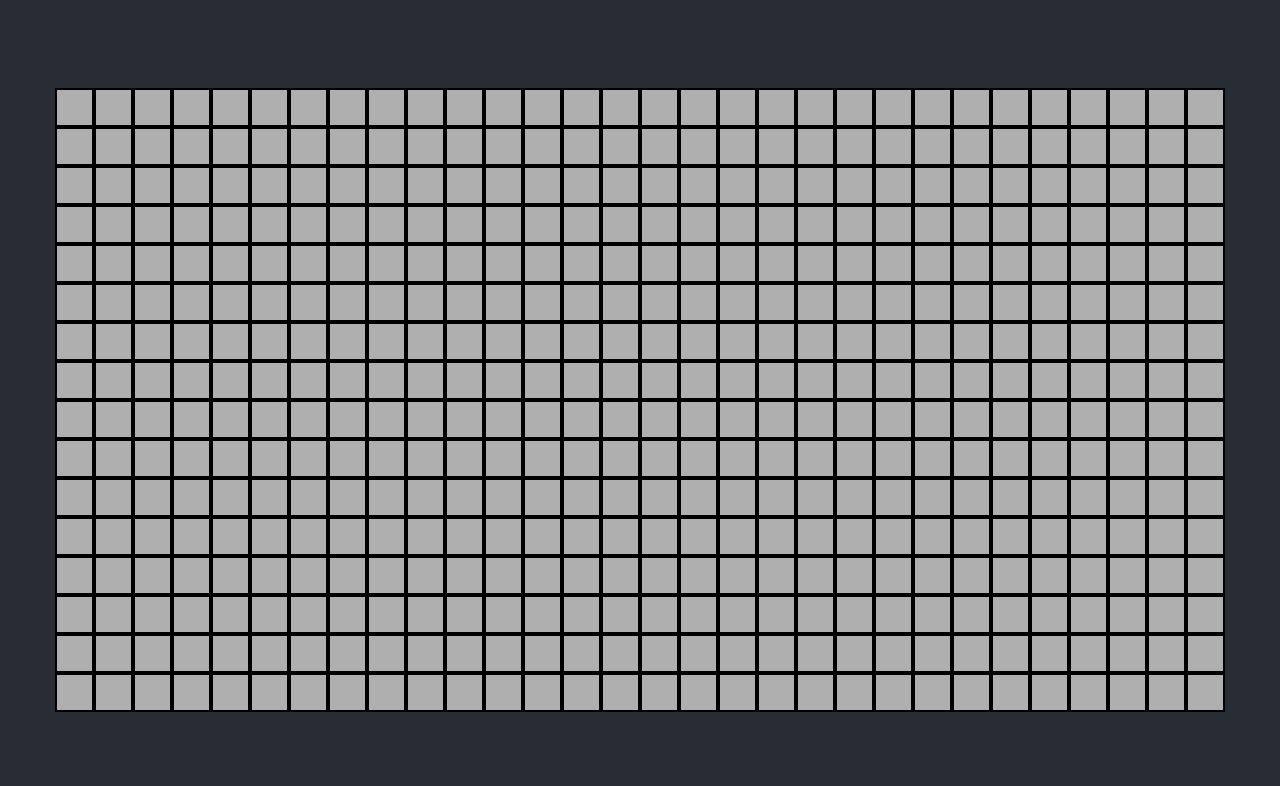
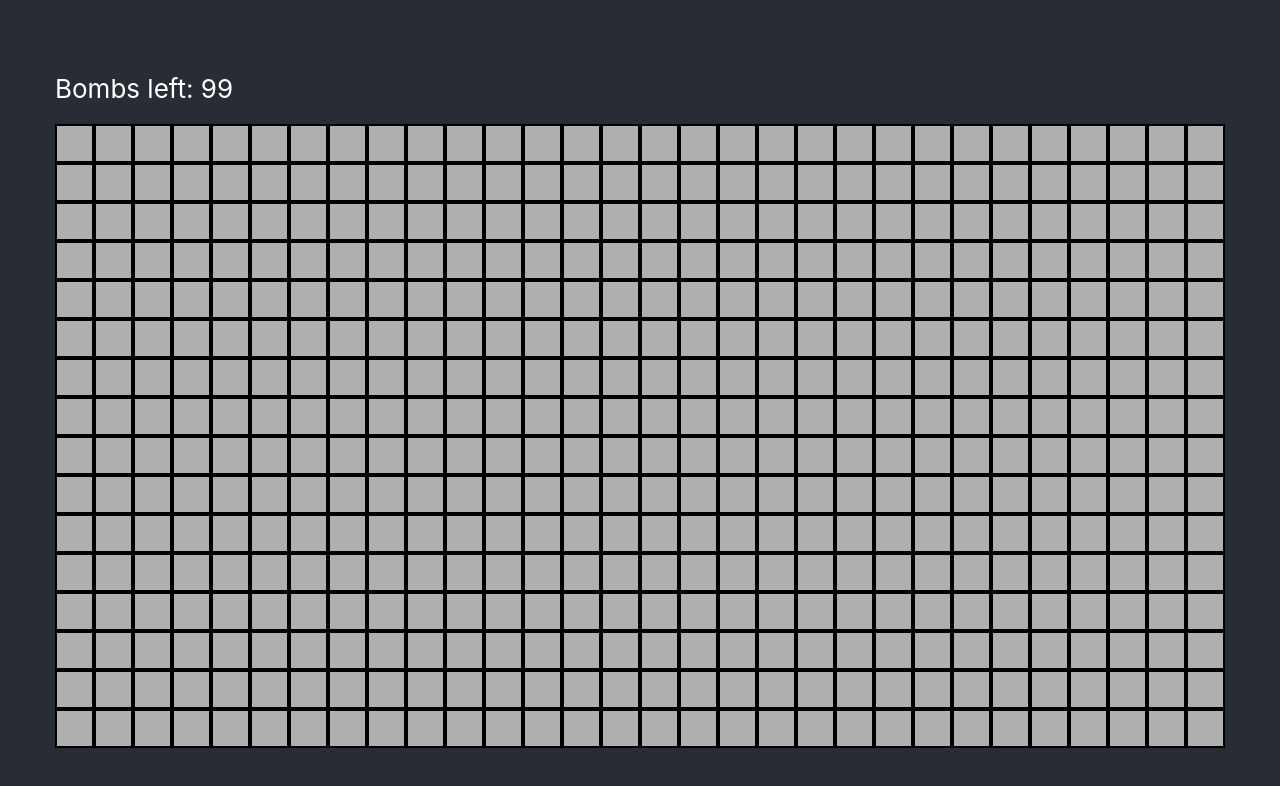
Before and after one commit to alysson-pina/minesweeper-react, a React (Create React App) app: page / in a window 1280 px wide. Shown: the top 786 px of the page. Built offline with nearby package versions, Linux system fonts and the light colour scheme.

Commit message:
Implement lose game condition

```diff
--- a/src/components/board/Board.jsx
+++ b/src/components/board/Board.jsx
@@ -1,5 +1,5 @@
 
-import React, { useState } from 'react'
+import React, { useState, useMemo } from 'react'
 
 import { Wrapper } from './styles'
 import { Field } from '..'
@@ -8,35 +8,42 @@ const initBoard = (height, width, bombCount) => {
   let pos
 
   const board = Array.from(
-    { length: height * width }, (_, i) => ({ i, value: ''  })
+    { length: height * width }, (_, i) => ({ i, value: '' })
   )
 
   for(let i=0; i<bombCount; i+=1){
-    pos = Math.random() * height * width
-    board[Math.floor(pos)].value = true
+    pos = Math.floor((Math.random() * height * width))
+    board[pos].value = true
+
+    // update neighbors
+    // updateNeighbours()
   }
 
   return board
 }
 
-const Board = ({ height, width, bombCount }) => {
-  const [lost, setLost] = useState(false)
-  const [won, setWon] = useState(false)
-
-  const loseGame = () => {
-    setLost(true)
-  }
-
+const Board = ({ height, width, bombCount, setBombCount, lost, setLost }) => {
   const revealNeighborhood = () => {}
 
-  const board = initBoard(height, width, bombCount)
+  const board = useMemo(() => initBoard(height, width, bombCount), [height, width, bombCount])
 
-  console.log({ board })
+  console.log({board})
+
+  const updateBombCount = (bool) => setBombCount(bombCount + (bool ? -1 : 1))
 
   return (
     <Wrapper>
       {
-        board.map(({ i, value }) => <Field key={i} index={i} hasMine={value} />)
+        board.map(({ i, value }) => (
+          <Field
+            key={i}
+            index={i}
+            hasMine={value}
+            lost={lost}
+            setLost={setLost}
+            updateBombCount={updateBombCount}
+          />
+        ))
       }
     </Wrapper>
   )
--- a/src/components/field/Field.jsx
+++ b/src/components/field/Field.jsx
@@ -1,28 +1,58 @@
 
-import React, { useState } from 'react'
+import React, { useLayoutEffect, useState } from 'react'
 import { Cell } from './styles'
 
-const Field = ({ hasMine, revealNeighborhood, loseGame, index }) => {
+const Field = ({ hasMine, revealNeighborhood, lost, setLost, updateBombCount, index }) => {
   const [clicked, setClicked] = useState(false)
+  const [isFlagged, setFlagged] = useState(false)
+  const [value, setValue] = useState('')
 
-  const handleClick = () => {
-    if(clicked) {
+  useLayoutEffect(() => {
+    if(lost) {
+      setValue(hasMine ? '💣' : '')
+    }
+  }, [lost, hasMine, setValue])
+
+  const handleRightClick = (e) => {
+    e.preventDefault()
+
+    if(lost) {
+      return
+    }
+
+    const newValue = !isFlagged
+
+    updateBombCount(newValue)
+    setFlagged(newValue)
+
+    if(newValue) {
+      setValue('🚩')
+    } else {
+      setValue('')
+    }
+  }
+
+  const handleLeftClick = (e) => {
+    e.preventDefault()
+
+    if(clicked || lost) {
       return
     }
 
     setClicked(true)
 
     if (hasMine) {
-      loseGame()
+      setValue('💣')
+      setLost(true)
     } else {
-      revealNeighborhood()
+      // show value
+      // revealNeighborhood()
     }
   }
 
   return (
-    <Cell onClick={() => handleClick}>
-      {/* {clicked ? 'X' : ''} */}
-      {/* {hasMine ? '💣' : ''} */}
+    <Cell onClick={handleLeftClick} onContextMenu={handleRightClick} mistakeWasHere={hasMine && clicked}>
+      {value}
     </Cell>
   )
 }
--- a/src/components/field/styles.js
+++ b/src/components/field/styles.js
@@ -6,4 +6,5 @@ export const Cell = styled.div`
   height: 35px;
   background-color: #AFAFAF;
   border: 2px solid black;
+  border-color: ${props => props.mistakeWasHere ? 'red' : 'default'}
 `
--- a/src/components/game/Game.jsx
+++ b/src/components/game/Game.jsx
@@ -1,11 +1,26 @@
-import React from 'react'
+import React, { useState } from 'react'
 import { Board } from '..'
+import { Head } from './styles'
 
 const Game = () => {
   const [height, width] = [16, 30]
-  const bombCount = 99
+  const [bombCount, setBombCount] = useState(99)
+  const [lost, setLost] = useState(false)
 
-  return <Board height={height} width={width} bombCount={bombCount} />
+  return <div>
+    <Head>
+      <div>Bombs left: {bombCount}</div>
+      <div>{lost ? 'You lost!' : ''}</div>
+    </Head>
+    <Board
+      height={height}
+      width={width}
+      bombCount={bombCount}
+      setBombCount={setBombCount}
+      lost={lost}
+      setLost={setLost}
+    />
+  </div>
 }
 
 export default Game
--- /dev/null
+++ b/src/components/game/styles.js
@@ -0,0 +1,7 @@
+import styled from 'styled-components'
+
+export const Head = styled.div`
+  margin: 20px 0;
+  display: flex;
+  justify-content: space-between;
+`
```
